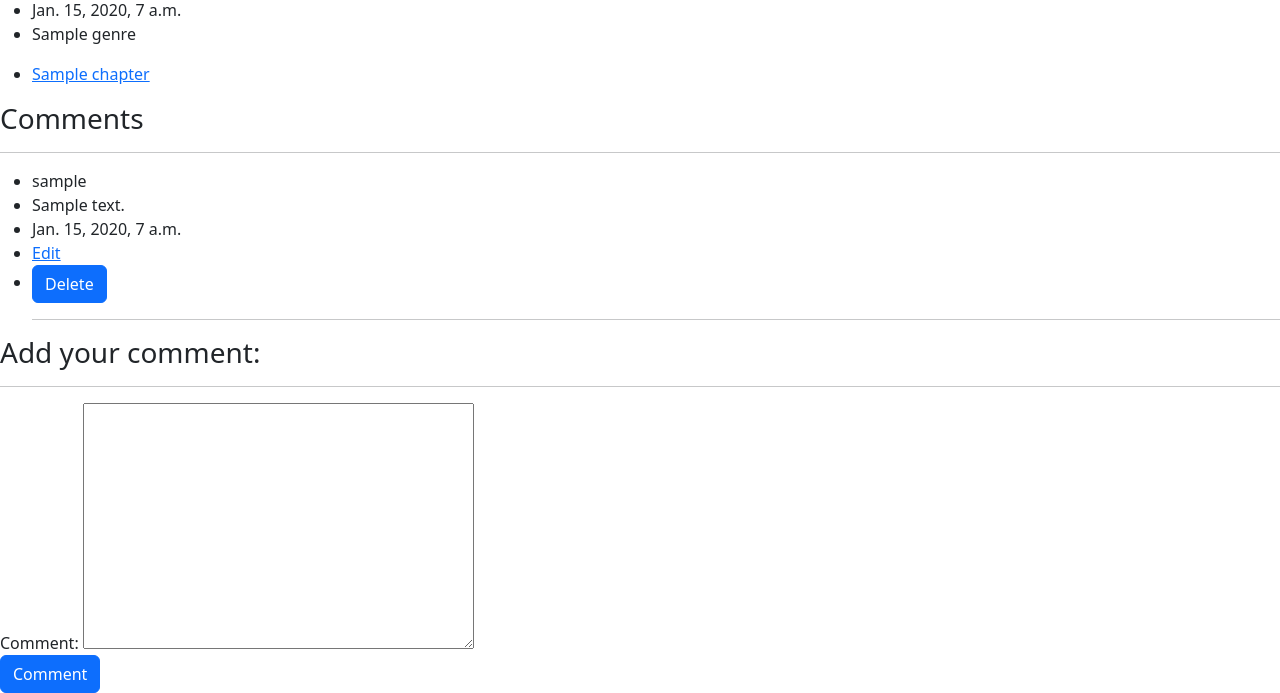
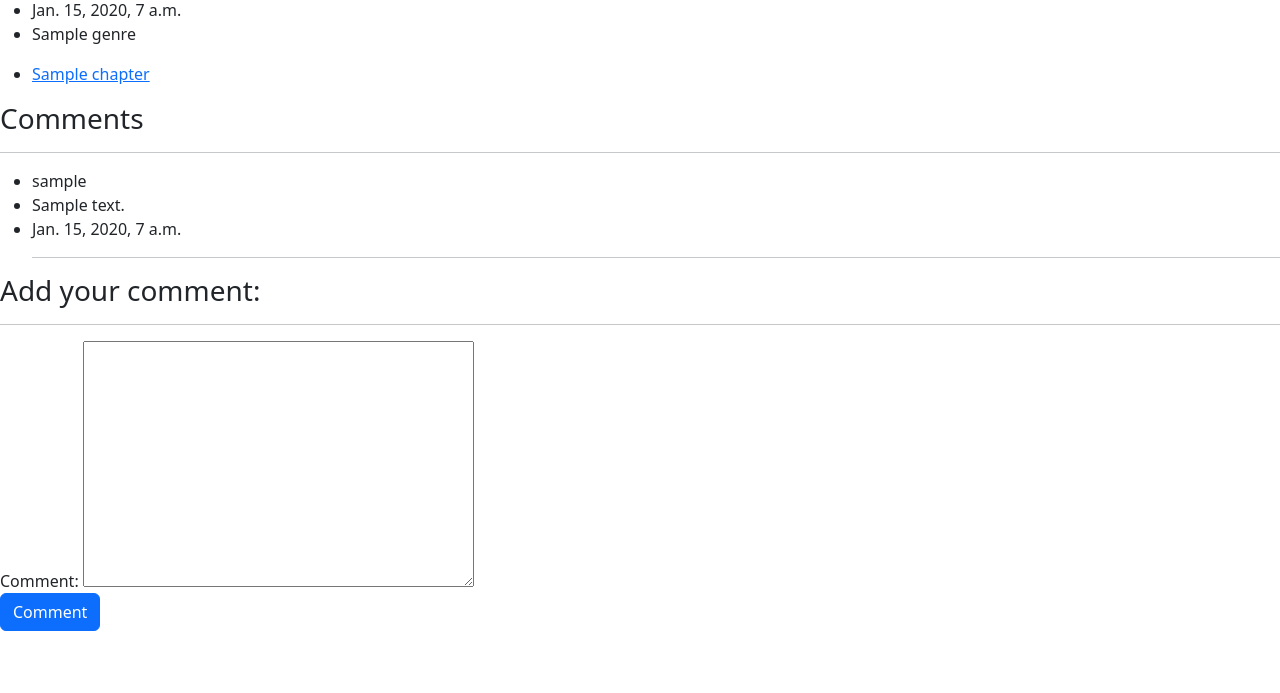
Before and after one commit to Renildo15/MangaCats, a Django app: page /manga/manga_view/00000000-0000-0000-0000-000000000001 in a window 1280 px wide. Shown: the part 646-1339 px from the top of the page. After the commit the page ends 1277 px from the top, so only its background shows below. Run offline with Django 4.2, Linux system fonts and the light colour scheme; tables that the repository leaves empty hold one stand-in row (values such as "Sample post"); grey boxes marked "Sample" are stand-in pictures; some libraries are stand-ins or nearby versions.

Commit message:
feat: adicionando permissões #15

```diff
--- a/core/comment_app/comment_chapter/views.py
+++ b/core/comment_app/comment_chapter/views.py
@@ -15,7 +15,7 @@ def comment_chapter_list(pk):
 
 
 @login_required(login_url='user:login')
-@permission_required({("comment_app.delete_commentchapter"), "comment_app.can_delete_comment"}, login_url='user:login')
+@permission_required("comment_app.delete_commentchapter", login_url='user:login')
 def comment_chapter_delete(request):
     comment_id = request.GET.get('comment_id')
     comment = CommentChapter.objects.get(id_comment=comment_id)
@@ -29,7 +29,6 @@ def comment_chapter_delete(request):
 def comment_chapter_edit(request, pk):
     comment_chapter = get_object_or_404(CommentChapter, id_comment=pk)
     chapter = Chapter.objects.get(id_chapter=comment_chapter.chapter.id_chapter)
-    print(comment_chapter.chapter)
     form_comment_chapter = CommentChapterForm(instance=comment_chapter)
     if request.user.is_authenticated:
         if request.method == "POST":
--- a/core/comment_app/views.py
+++ b/core/comment_app/views.py
@@ -15,7 +15,7 @@ def comment_list(pk):
     return comment
 
 @login_required(login_url='user:login')
-@permission_required({("comment.change_commentmanga","comment.add_commentmanga"), "comment.can_edit_comment", "comment.can_add_comment"}, login_url='user:login')
+@permission_required("commentmanga.change_commentmanga", login_url='user:login')
 def comment_edit(request, pk):
     comment = get_object_or_404(CommentManga, id_comment=pk)
     manga = Manga.objects.get(id_manga=comment.manga.id_manga)
@@ -48,7 +48,7 @@ def comment_edit(request, pk):
     return render(request, "pages/manga/manga_view.html", context)
 
 @login_required(login_url='user:login')
-@permission_required({("comment.delete_commentmanga"), "comment.can_delete_comment"}, login_url='user:login')
+@permission_required("commentmanga.delete_commentmanga", login_url='user:login')
 def comment_delete(request):
     comment_id = request.GET.get('comment_id')
     comment = CommentManga.objects.get(id_comment=comment_id)
--- a/core/manga_app/templates/pages/manga/manga_view.html
+++ b/core/manga_app/templates/pages/manga/manga_view.html
@@ -73,8 +73,13 @@
                     <li>{{comment.user}}</li>
                     <li class="comment" id="comment{{comment.id_comment}}" data-comment="{{comment.id_comment}}">{{comment.comment|safe}}</li>
                     <li>{{comment.date_created}}</li>
-                    <li><a href={% url 'comment:comment_edit' comment.id_comment %}>Edit</a></li>
-                    <li><a class="btn btn-primary" id="btn-delete" data-delete="{{comment.id_comment}}">Delete</a></li>
+                    {% if perms.comment_app.change_commentchapter and request.user == comment.user%}
+                        <li><a href={% url 'comment:comment_edit' comment.id_comment %}>Edit</a></li>
+                    {% endif %}
+
+                    {% if perms.comment_app.delete_commentchapter and request.user.is_staff or request.user == comment.user %}
+                        <li><a class="btn btn-primary" id="btn-delete" data-delete="{{comment.id_comment}}">Delete</a></li>
+                    {% endif %}
                     <hr>
                 </ul>
             </div>
```
